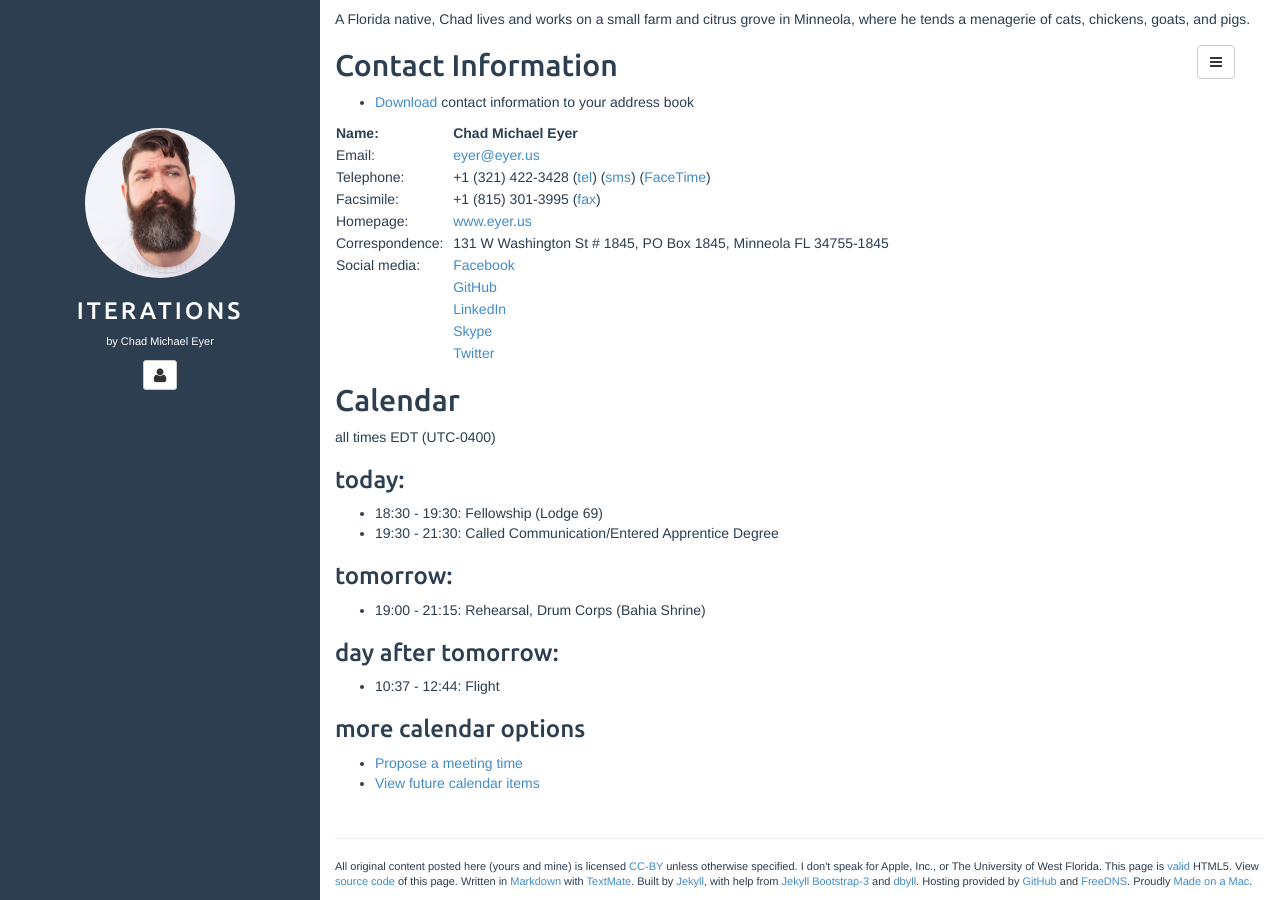
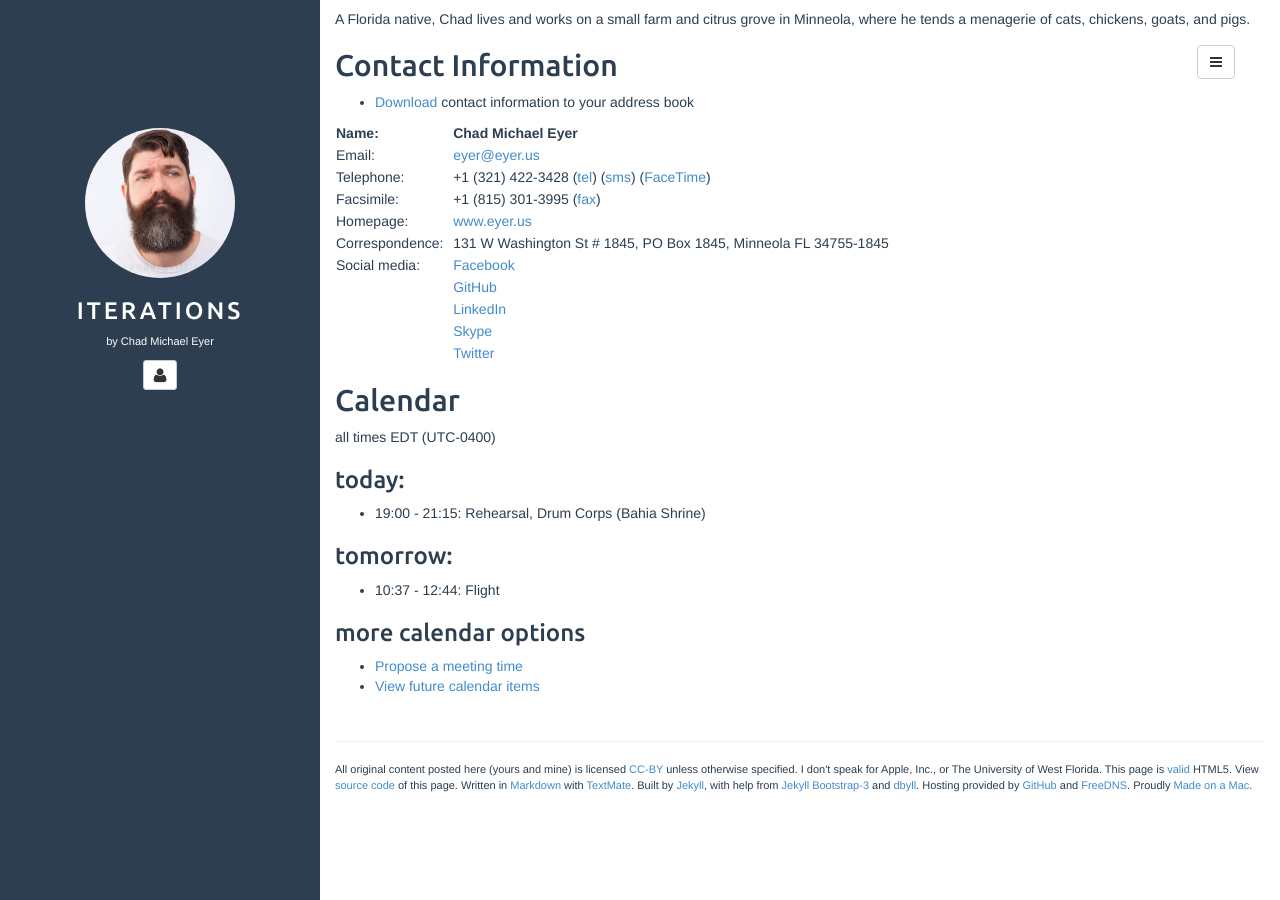
Before and after one commit to chadmichaeleyer/chadmichaeleyer.github.io, a Jekyll site: the page built from about.md, in a window 1280 px wide and 900 px high, scrolled down 1050 px. Built offline with Jekyll 4.4.1, drawn with Linux system fonts in a browser that asks for light colours.

Commit message:
calendar update

```diff
--- a/calendar.markdown
+++ b/calendar.markdown
@@ -2,13 +2,8 @@ all times EDT (UTC-0400)
 
 ### today:
 
-* 18:30 - 19:30: Fellowship (Lodge 69)
-* 19:30 - 21:30: Called Communication/Entered Apprentice Degree
+* 19:00 - 21:15: Rehearsal, Drum Corps (Bahia Shrine)
 
 ### tomorrow:
 
-* 19:00 - 21:15: Rehearsal, Drum Corps (Bahia Shrine)
-
-### day after tomorrow:
-
 * 10:37 - 12:44: Flight
```
Also changed, not shown: calendar-year.markdown (+5 -5 lines).
